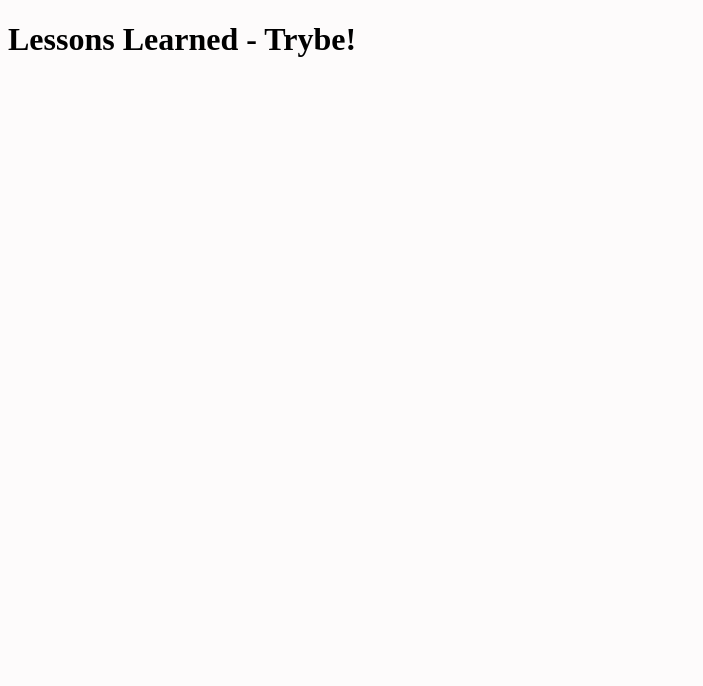
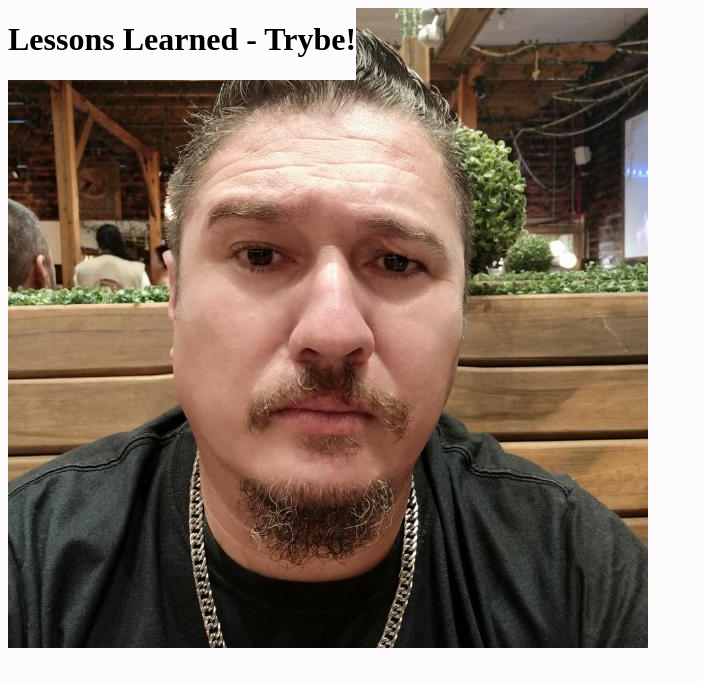
Before and after one commit to acmarchiori/Projeto, a website: page index.html in a window 1280 px wide. Shown: the whole page, without its empty margins (0-703 px from the left). Drawn offline with Linux system fonts and the light colour scheme.

Commit message:
Requisito 03

```diff
--- a/index.html
+++ b/index.html
@@ -10,7 +10,7 @@
 <header id="cabecalho">
     <h1 id="titulo">Lessons Learned - Trybe!</h1>
 </header>
-<body>
-
-</body>
+<main>
+    <img id="minha_foto" src="minha-foto.jpg" alt="foto de perfil">
+</main>
 </html>
--- a/style.css
+++ b/style.css
@@ -3,4 +3,5 @@
 }
 #cabecalho {
     top: 0px;
+    position: fixed;
 }
```
Also changed, not shown: minha-foto.jpg (renamed from 214874999_296008736023459_622392395373731230_n.jpg).
